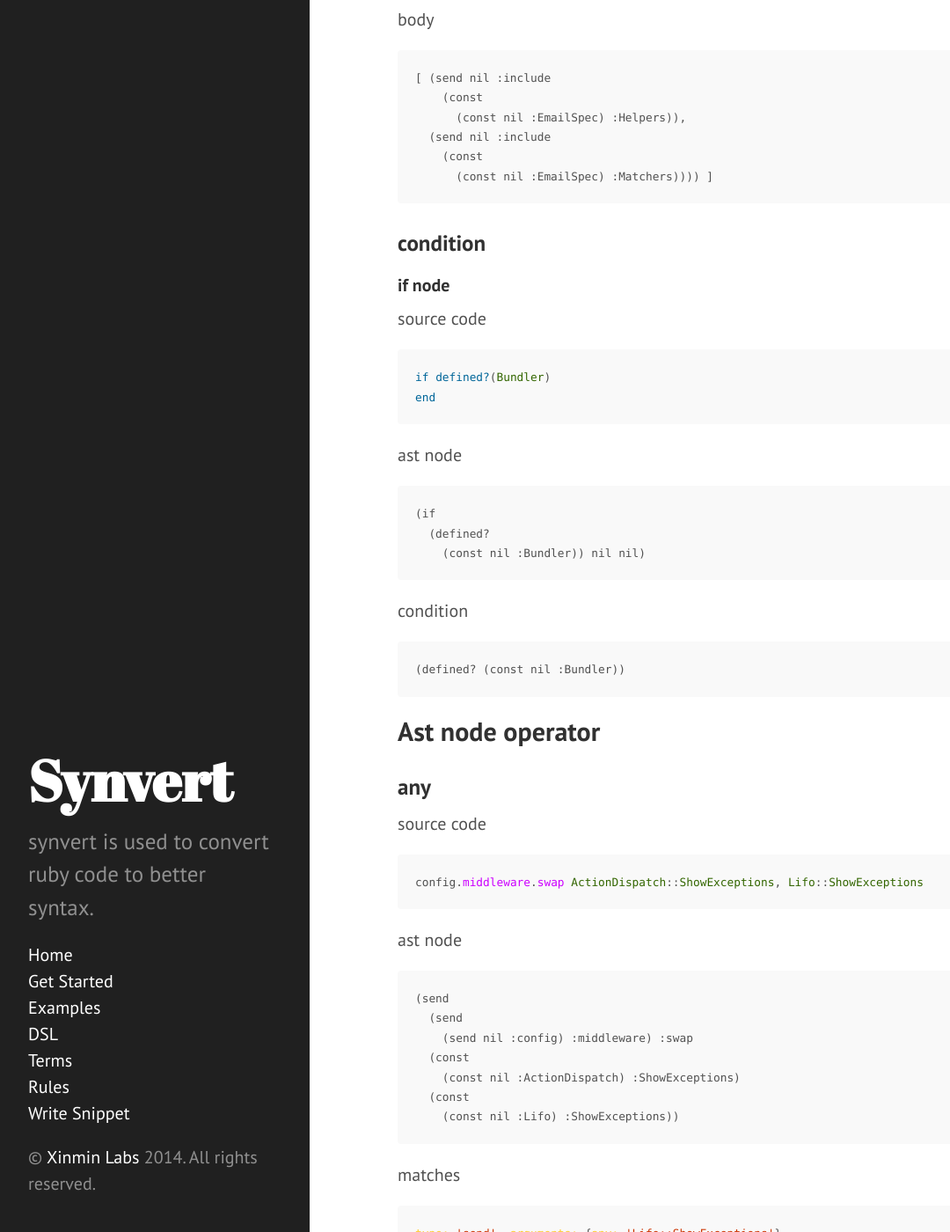
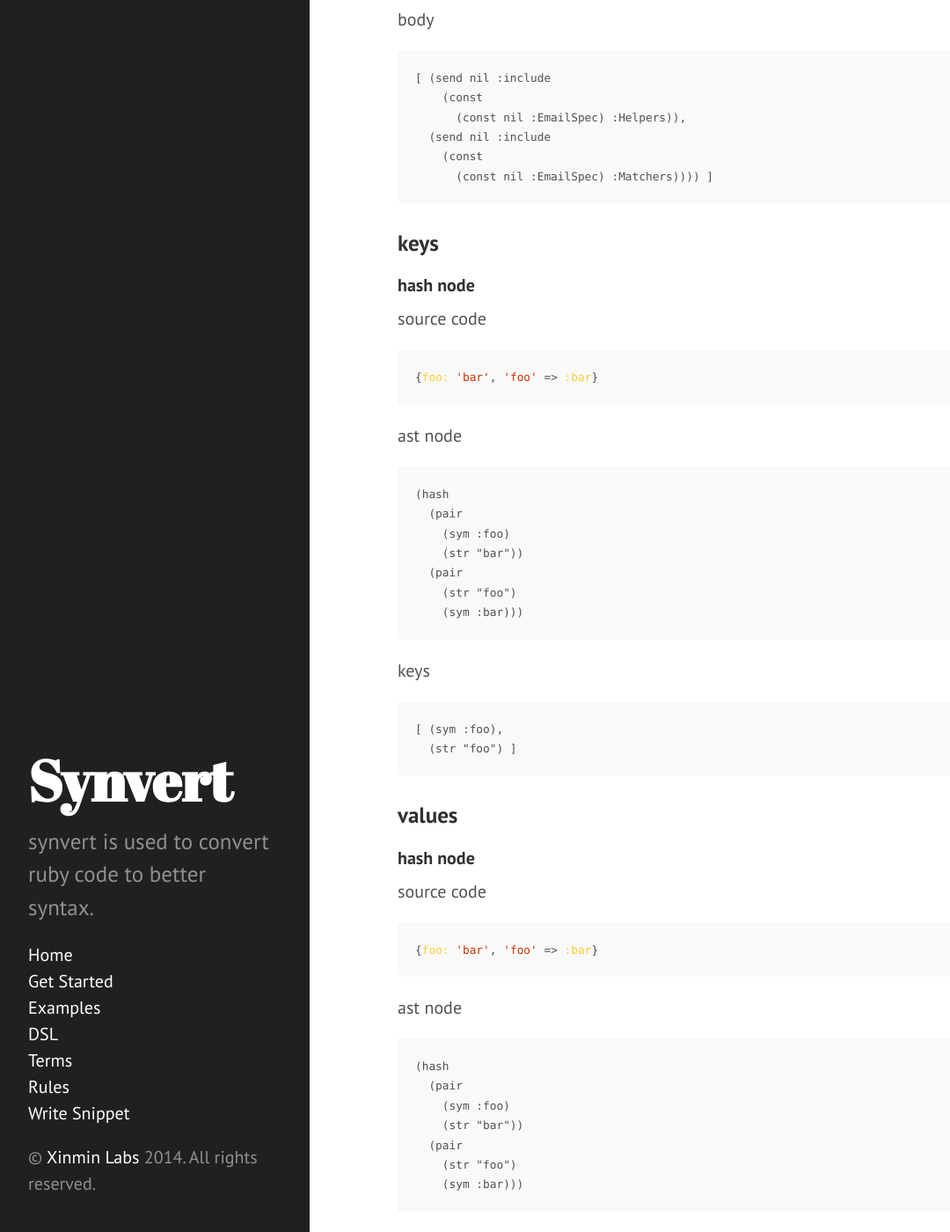
Before and after one commit to synvert-hq/synvert-ruby, a Jekyll site: the page built from rules.md, in a window 1280 px wide and 1400 px high, scrolled down 8833 px. Shown: the whole window at 88% size, without its empty margins (8-1088 px from the left). Built offline with Jekyll 4.4.1, drawn with Linux system fonts in a browser that asks for light colours; Markdown is read by kramdown in place of the engine named in the settings; comment, search, counter and statistics services are not loaded; some of the changed text lies outside the part shown.

Commit message:
keys and values for hash node, key and value for pair node

````diff
--- a/rules.md
+++ b/rules.md
@@ -401,6 +401,114 @@
       (const nil :EmailSpec) :Matchers)))) ]
 ```
 
+### keys
+
+##### hash node
+
+source code
+
+```ruby
+{foo: 'bar', 'foo' => :bar}
+```
+
+ast node
+
+```
+(hash
+  (pair
+    (sym :foo)
+    (str "bar"))
+  (pair
+    (str "foo")
+    (sym :bar)))
+```
+
+keys
+
+```
+[ (sym :foo),
+  (str "foo") ]
+```
+
+### values
+
+##### hash node
+
+source code
+
+```ruby
+{foo: 'bar', 'foo' => :bar}
+```
+
+ast node
+
+```
+(hash
+  (pair
+    (sym :foo)
+    (str "bar"))
+  (pair
+    (str "foo")
+    (sym :bar)))
+```
+
+values
+
+```
+[ (str "bar"),
+  (sym :bar) ]
+```
+
+### key
+
+##### pair node
+
+source code
+
+```ruby
+{foo: 'bar'}
+```
+
+ast node
+
+```
+(hash
+  (pair
+    (sym :foo)
+    (str "bar")))
+```
+
+key
+
+```
+(sym :foo)
+```
+
+### value
+
+##### pair node
+
+source code
+
+```ruby
+{foo: 'bar'}
+```
+
+ast node
+
+```
+(hash
+  (pair
+    (sym :foo)
+    (str "bar")))
+```
+
+value
+
+```
+(str "bar")
+```
+
 ### condition
 
 ##### if node
````
Also changed, not shown: 1 other file.
